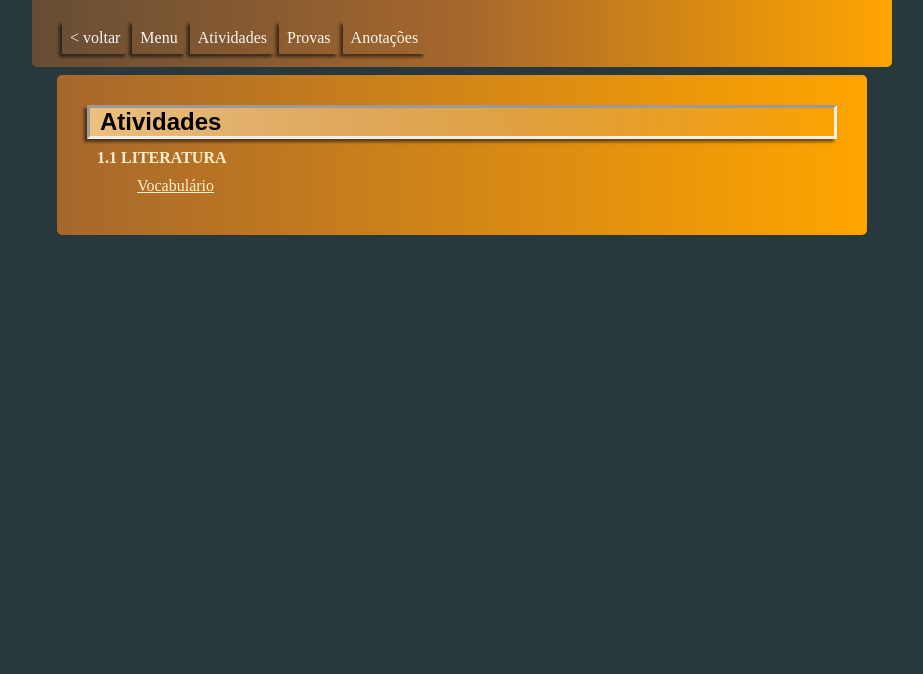
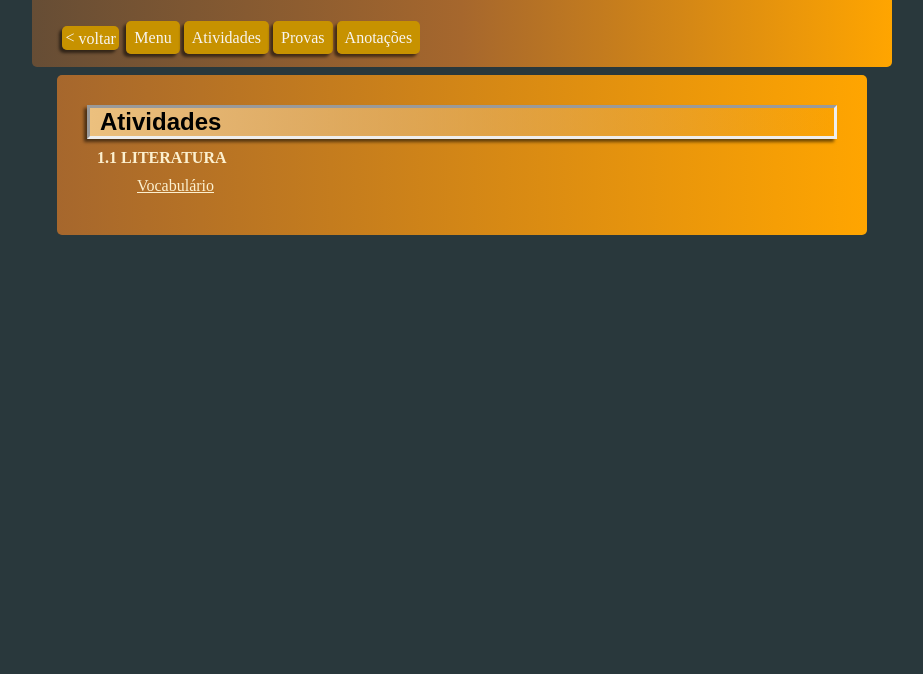
Before and after one commit to novon-boy/begin, a plain HTML site: page pratica011/portugues/index.html in a window 1280 px wide. Shown: the part 126-800 px from the top of the page, without its empty margins (178-1101 px from the left). Drawn offline with Linux system fonts and the light colour scheme; a web font is replaced by a local one.

Commit message:
Update index.html

```diff
--- a/pratica011/portugues/index.html
+++ b/pratica011/portugues/index.html
@@ -46,6 +46,8 @@
             text-decoration: none;
             box-shadow: -3px 3px 3px rgba(0, 0, 0, 0.548);
             line-height: 50px;
+            background-color: rgb(199, 146, 0);
+            border-radius: 5px;
         }
 
         nav > a:hover{
@@ -103,7 +105,11 @@
 
         #principal-pag::before{
             content: '< ';
+        }
 
+         #principal-pag{
+            padding: 3.5px;
+            margin-right: 3px;
         }
 
     </style>
```
